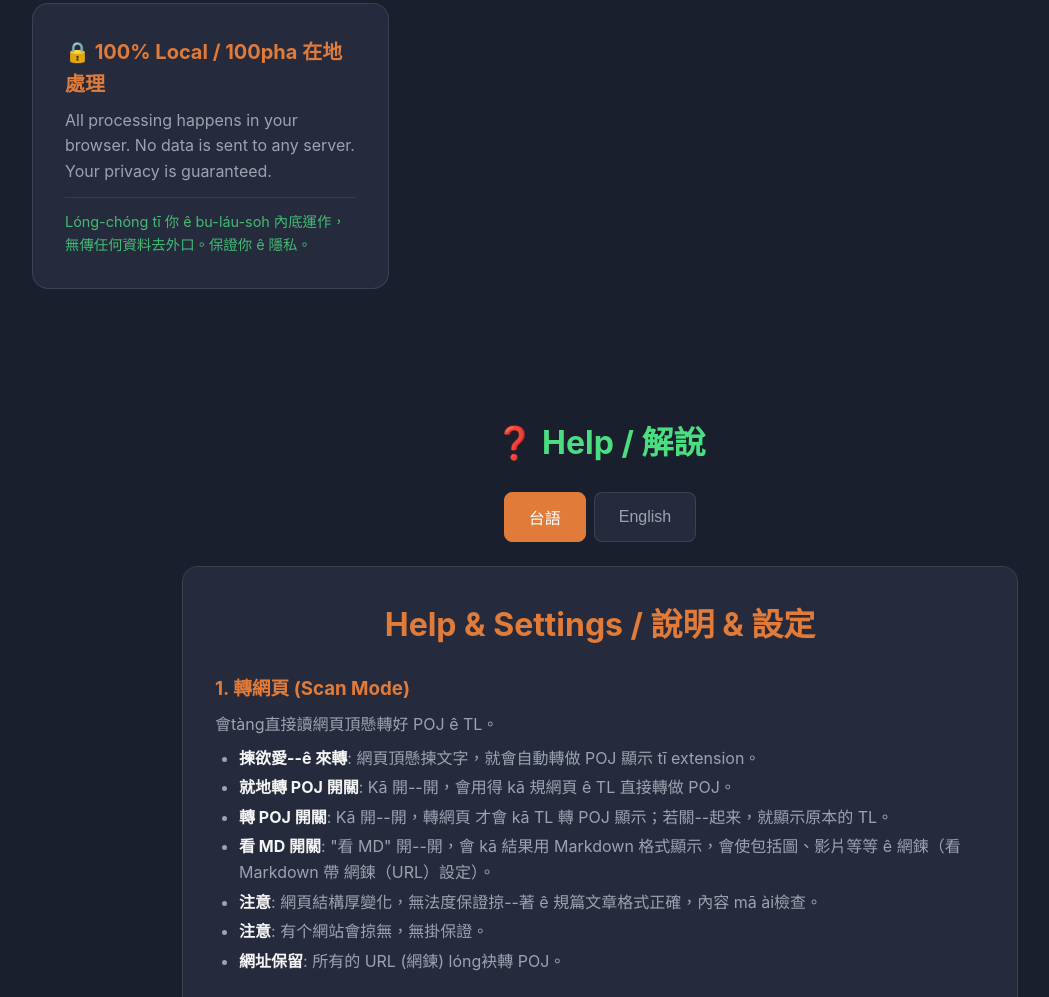
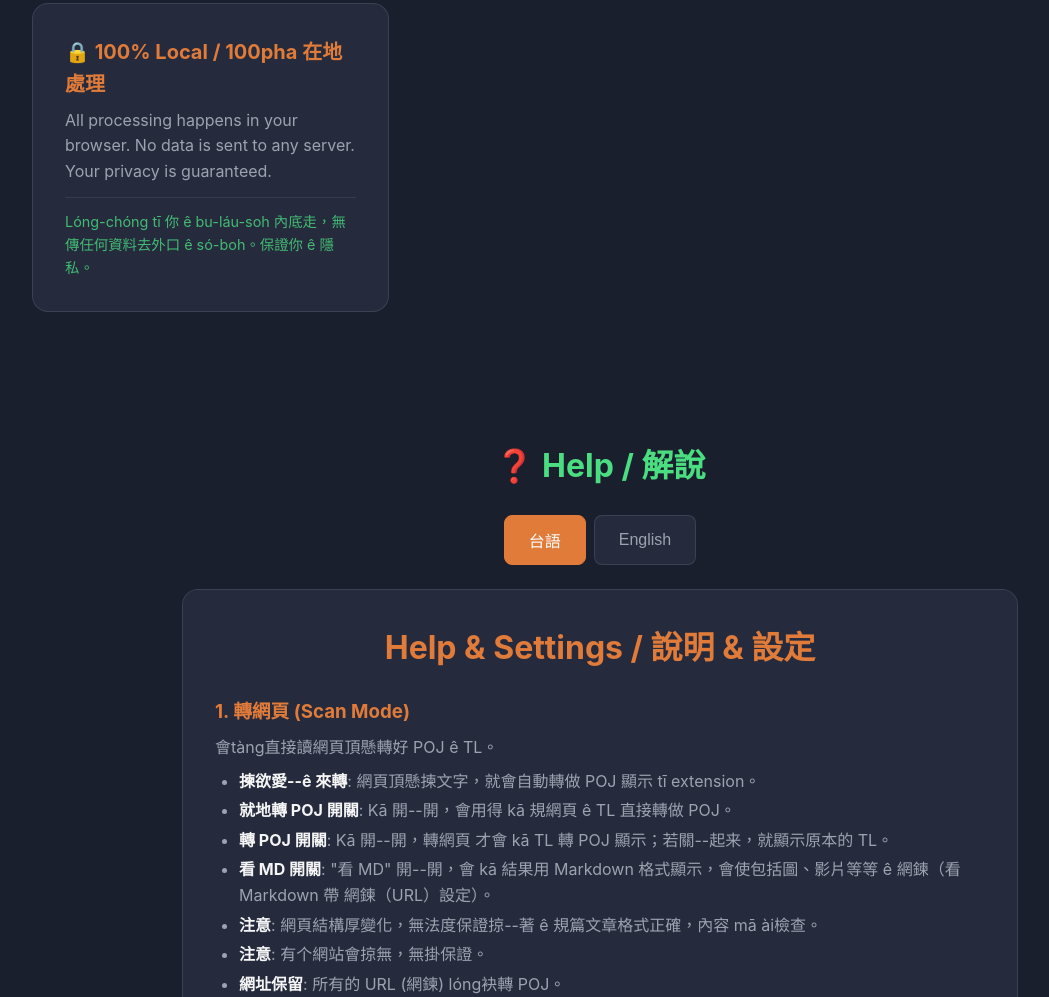
Before and after one commit to CyberOoHim/tl_poj_extension, a browser extension: page index.html in a window 1280 px wide. Shown: the part 1318-2315 px from the top of the page, without its empty margins (40-1089 px from the left). Drawn offline with Linux system fonts and the light colour scheme.

Commit message:
Update Taigi description for clarity

```diff
--- a/index.html
+++ b/index.html
@@ -543,7 +543,7 @@
                         titleEn: '100% Local',
                         titleTaigi: '100pha 在地處理',
                         descEn: 'All processing happens in your browser. No data is sent to any server. Your privacy is guaranteed.',
-                        descTaigi: 'Lóng-chóng tī 你 ê bu-láu-soh 內底運作，無傳任何資料去外口。保證你 ê 隱私。'
+                        descTaigi: 'Lóng-chóng tī 你 ê bu-láu-soh 內底走，無傳任何資料去外口 ê só-boh。保證你 ê 隱私。'
                     }
                 ]
             },
```
